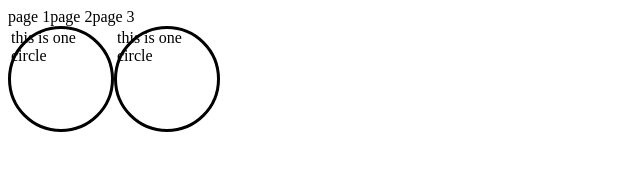
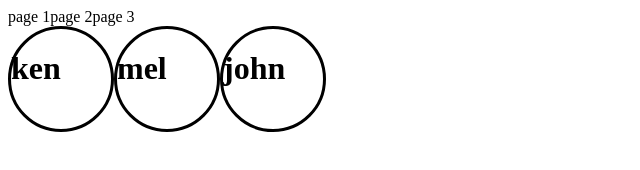
Before and after one commit to Code-Operative/website, a Gatsby site: page /members in a window 1280 px wide. Shown: the whole page, without its empty margins (0-640 px from the left). Built offline with nearby package versions, Linux system fonts and the light colour scheme; Gatsby itself is replaced by a stand-in of ours.

Commit message:
populate member circle with member data

```diff
--- a/src/components/MemberCircle/MemberCircle.jsx
+++ b/src/components/MemberCircle/MemberCircle.jsx
@@ -1,11 +1,11 @@
 import React from 'react';
 import style from './../../style/components/member.module.css';
 
-const Member = () => {
-
+const Member = (props) => {
+    const { name } = props;
     return (
         <div className={style.circleContainer}>
-            this is one circle
+            <h1>{name}</h1>
         </div>
     );
 };
--- a/src/pages/members.js
+++ b/src/pages/members.js
@@ -2,14 +2,21 @@ import React from 'react';
 import Header from './../components/Header/Header';
 import Member from './../components/MemberCircle/MemberCircle';
 import style from './../style/members.module.css';
+import { memberlist } from '../data/member';
 
 export default function MemberPage() {
 	return (
 		<div>
 			<Header />
 			<div className={style.membersContainer}>
-				<Member />
-				<Member />
+				<h1>{memberlist.name}</h1>
+				{memberlist.map((member) => {
+					return (
+						// <h1>hello</h1>
+						// <div>{member.name}</div>
+						<Member name={member.name} />
+					)
+				})}
 			</div>
 		</div>
 	);
```
